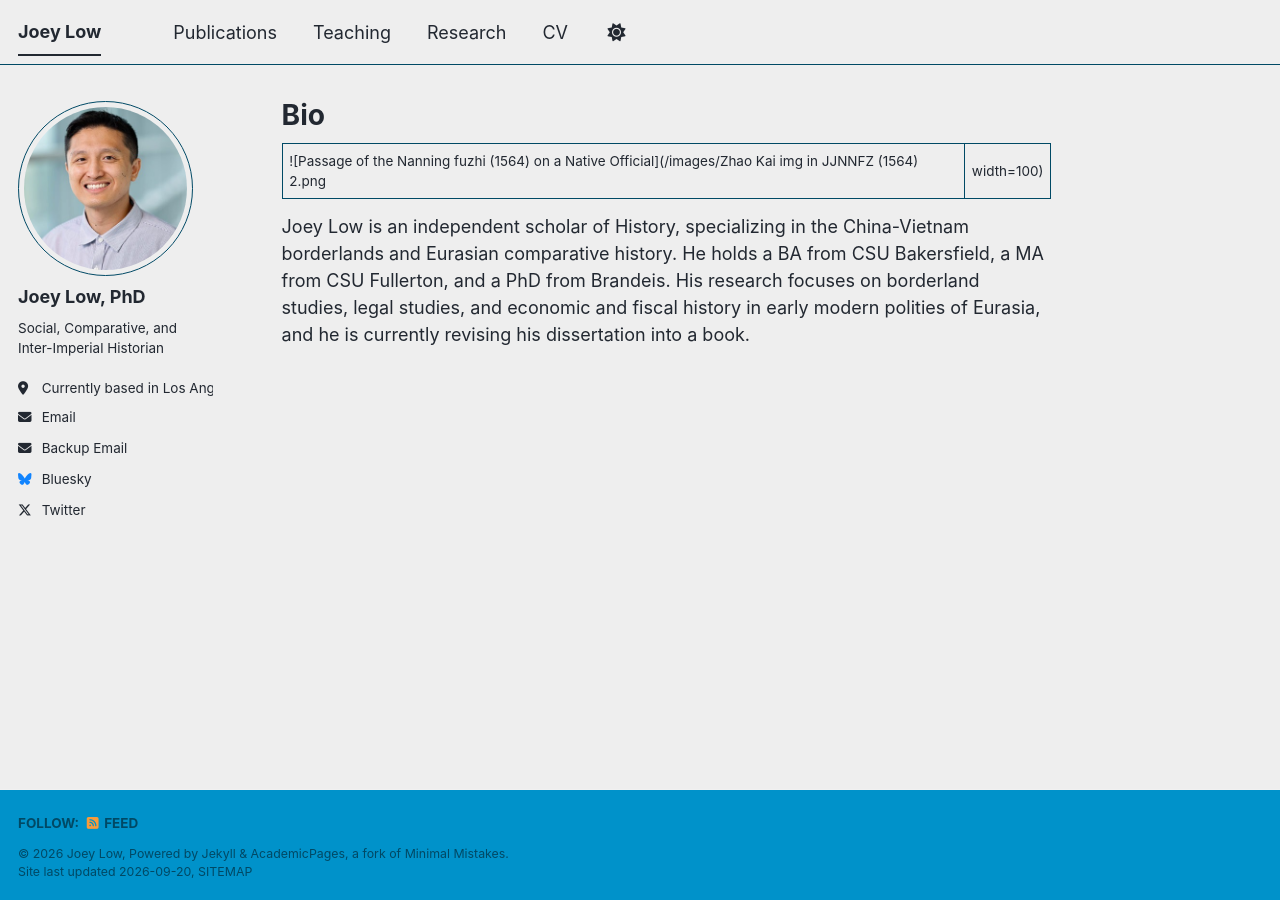
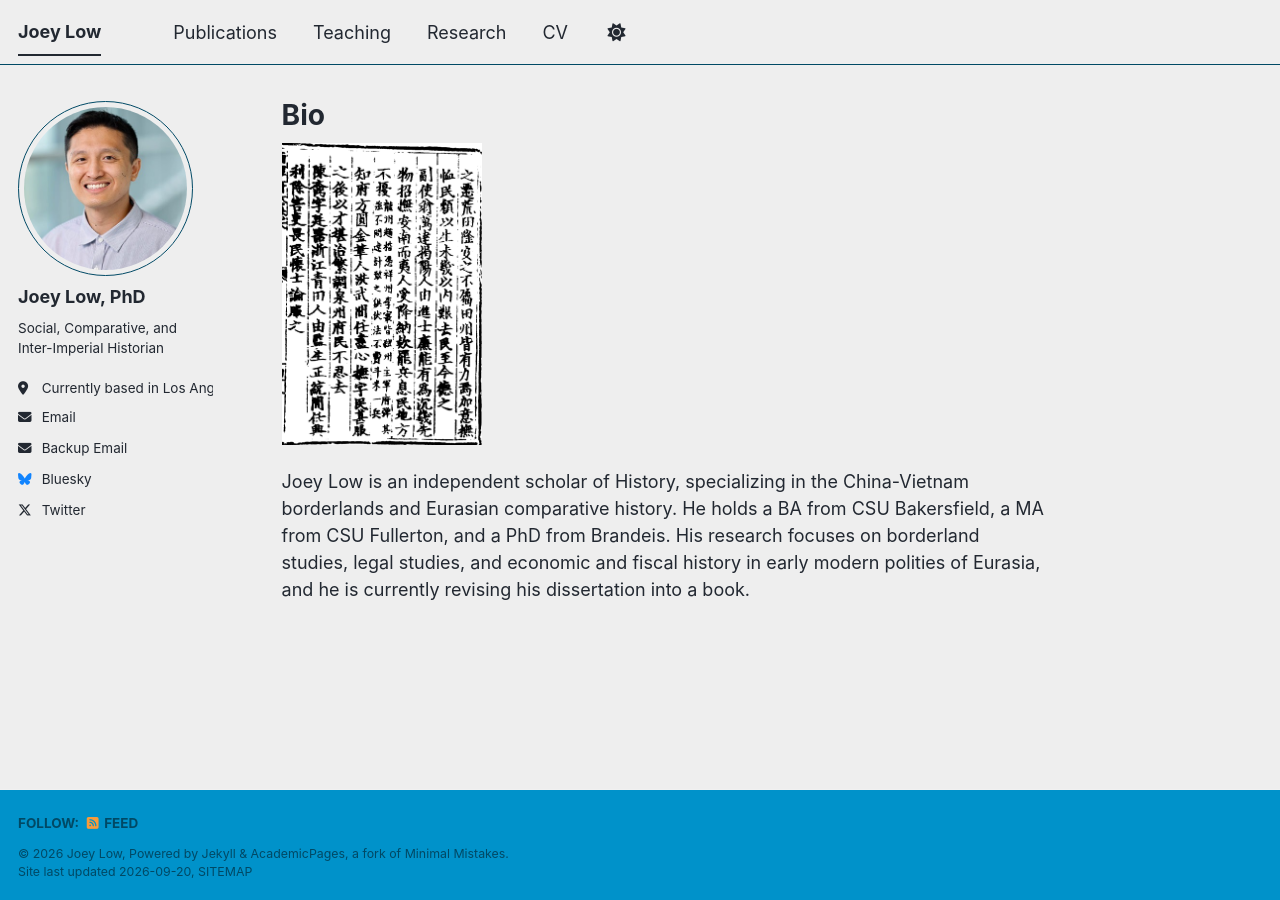
Before and after one commit to joeylow21/joeylow21.github.io, a Jekyll site: the page built from _pages/about.md, in a window 1280 px wide. Built offline with Jekyll 4.4.1, drawn with Linux system fonts in a browser that asks for light colours; a style sheet for code colours, icons or effects is not loaded.

Commit message:
Update about.md

```diff
--- a/_pages/about.md
+++ b/_pages/about.md
@@ -8,7 +8,6 @@ redirect_from:
 ---
 
 
-
-![Passage of the Nanning fuzhi (1564) on a Native Official](/images/Zhao Kai img in JJNNFZ (1564) 2.png | width=100)
+<img src="/images/Zhao Kai img in JJNNFZ (1564) 2.png" width="200" height="400" />
 
 Joey Low is an independent scholar of History, specializing in the China-Vietnam borderlands and Eurasian comparative history. He holds a BA from CSU Bakersfield, a MA from CSU Fullerton, and a PhD from Brandeis. His research focuses  on borderland studies, legal studies, and economic and fiscal history in early modern polities of Eurasia, and he is currently revising his dissertation into a book.
```
